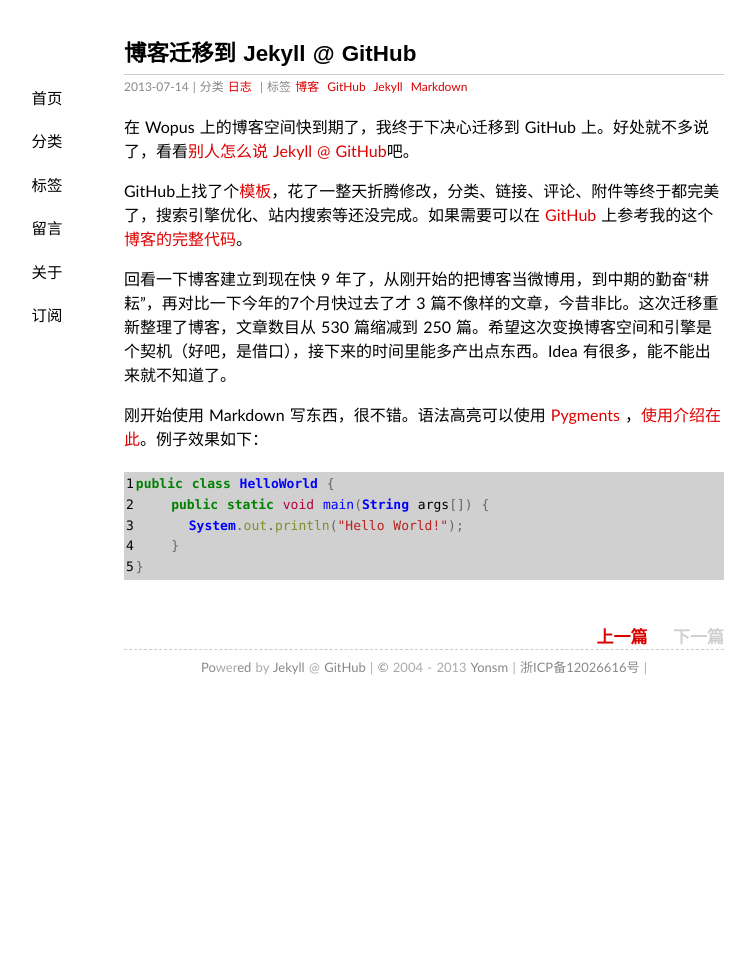
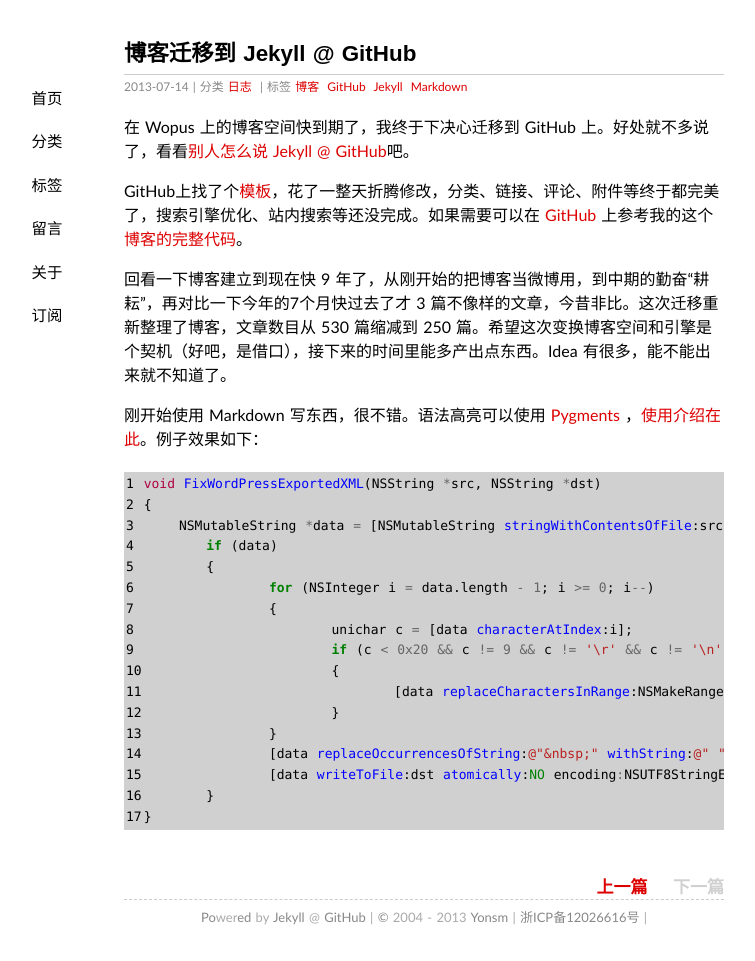
Before and after one commit to Yonsm/Yonsm.github.io, a Jekyll site: the page built from _posts/2013-07-14-hello-jekyll.md, in a window 1280 px wide. Shown: the whole page, without its empty margins (216-971 px from the left). Built offline with Jekyll 4.4.1, drawn with Linux system fonts in a browser that asks for light colours; some web fonts are replaced; Markdown is read by kramdown in place of the engine named in the settings; comment, search, counter and statistics services are not loaded; before the commit the page ends 900 px from its top, so only the background shows below that.

Commit message:
更新代码

```diff
--- a/_posts/2013-07-14-hello-jekyll.md
+++ b/_posts/2013-07-14-hello-jekyll.md
@@ -13,10 +13,22 @@ GitHub上找了个[模板](http://webfrogs.me/2012/12/20/use-jekyll/)，花了
 
 刚开始使用 Markdown 写东西，很不错。语法高亮可以使用 [Pygments](http://pygments.org/) ，[使用介绍在此](https://github.com/mojombo/jekyll/wiki/Liquid-Extensions)。例子效果如下：
 
-{% highlight java linenos %}
-public class HelloWorld {
-    public static void main(String args[]) {
-      System.out.println("Hello World!");
-    }
-}
-{% endhighlight %}
+{% highlight objc linenos %}
+
+void FixWordPressExportedXML(NSString *src, NSString *dst)
+{
+    NSMutableString *data = [NSMutableString stringWithContentsOfFile:src encoding:NSUTF8StringEncoding error:nil];
+	if (data)
+	{
+		for (NSInteger i = data.length - 1; i >= 0; i--)
+		{
+			unichar c = [data characterAtIndex:i];
+			if (c < 0x20 && c != 9 && c != '\r' && c != '\n')
+			{
+				[data replaceCharactersInRange:NSMakeRange(i, 1) withString:@" "];
+			}
+		}
+		[data replaceOccurrencesOfString:@"&nbsp;" withString:@" " options:nil range:NSMakeRange(0, data.length)];
+		[data writeToFile:dst atomically:NO encoding:NSUTF8StringEncoding error:nil];
+	}
+}{% endhighlight %}
```
